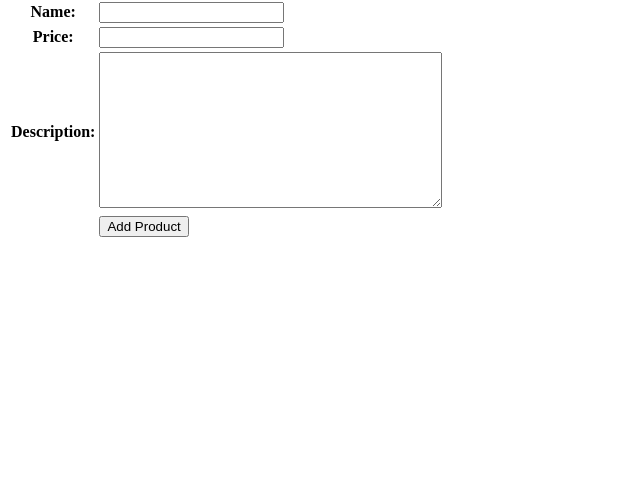
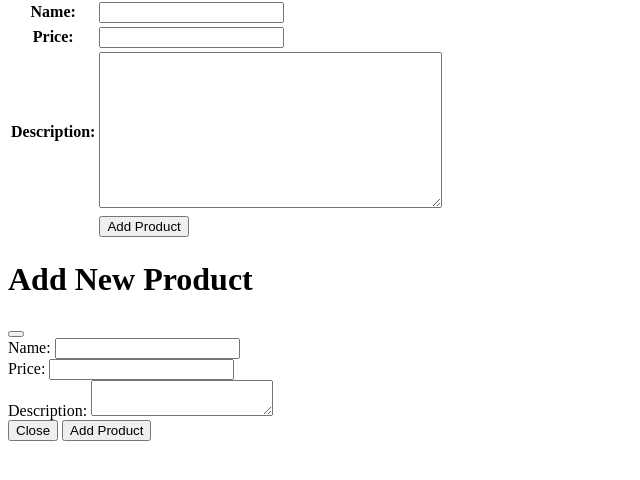
Before and after one commit to GoedangG/shopping-list, a Django app: page /create-product in a window 1280 px wide. Shown: the part 81-561 px from the top of the page, without its empty margins (0-640 px from the left). Run offline with Django 4.2, Linux system fonts and the light colour scheme.

Commit message:
Tutorial 5 Selesai

```diff
--- a/main/templates/create_product.html
+++ b/main/templates/create_product.html
@@ -16,4 +16,36 @@
     </table>
 </form>
 
+<div class="modal fade" id="exampleModal" tabindex="-1" aria-labelledby="exampleModalLabel" aria-hidden="true">
+    <div class="modal-dialog">
+        <div class="modal-content">
+            <div class="modal-header">
+                <h1 class="modal-title fs-5" id="exampleModalLabel">Add New Product</h1>
+                <button type="button" class="btn-close" data-bs-dismiss="modal" aria-label="Close"></button>
+            </div>
+            <div class="modal-body">
+                <form id="form" onsubmit="return false;">
+                    {% csrf_token %}
+                    <div class="mb-3">
+                        <label for="name" class="col-form-label">Name:</label>
+                        <input type="text" class="form-control" id="name" name="name"></input>
+                    </div>
+                    <div class="mb-3">
+                        <label for="price" class="col-form-label">Price:</label>
+                        <input type="number" class="form-control" id="price" name="price"></input>
+                    </div>
+                    <div class="mb-3">
+                        <label for="description" class="col-form-label">Description:</label>
+                        <textarea class="form-control" id="description" name="description"></textarea>
+                    </div>
+                </form>
+            </div>
+            <div class="modal-footer">
+                <button type="button" class="btn btn-secondary" data-bs-dismiss="modal">Close</button>
+                <button type="button" class="btn btn-primary" id="button_add" data-bs-dismiss="modal">Add Product</button>
+            </div>
+        </div>
+    </div>
+</div>
+
 {% endblock %}
--- a/main/urls.py
+++ b/main/urls.py
@@ -1,6 +1,6 @@
 from django.urls import path
 from main.views import show_main, create_product, show_xml, show_json, show_xml_by_id, show_json_by_id
-from main.views import register, login_user, logout_user #sesuaikan dengan nama fungsi yang dibuat
+from main.views import register, login_user, logout_user, get_product_json, add_product_ajax #sesuaikan dengan nama fungsi yang dibuat
 
 app_name = 'main'
 
@@ -14,4 +14,6 @@ urlpatterns = [
     path('register/', register, name='register'),
     path('login/', login_user, name= 'login'),
     path('logout/', logout_user, name='logout'),
+    path('get-product/', get_product_json, name='get_product_json'),
+path('create-product-ajax/', add_product_ajax, name='add_product_ajax')
 ]
--- a/main/views.py
+++ b/main/views.py
@@ -11,6 +11,7 @@ from django.core import serializers
 from main.models import Product
 from django.contrib.auth import authenticate, login, logout
 from django.contrib.auth.decorators import login_required
+from django.views.decorators.csrf import csrf_exempt
 
 
 def login_user(request):
@@ -91,3 +92,22 @@ def register(request):
             return redirect('main:login')
     context = {'form':form}
     return render(request, 'register.html', context)
+
+def get_product_json(request):
+    product_item = Product.objects.all()
+    return HttpResponse(serializers.serialize('json', product_item))
+
+@csrf_exempt
+def add_product_ajax(request):
+    if request.method == 'POST':
+        name = request.POST.get("name")
+        price = request.POST.get("price")
+        description = request.POST.get("description")
+        user = request.user
+
+        new_product = Product(name=name, price=price, description=description, user=user)
+        new_product.save()
+
+        return HttpResponse(b"CREATED", status=201)
+
+    return HttpResponseNotFound()
```
Also changed, not shown: main/templates/main.html (+93 -0 lines).
